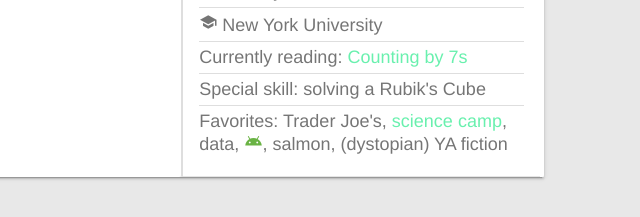
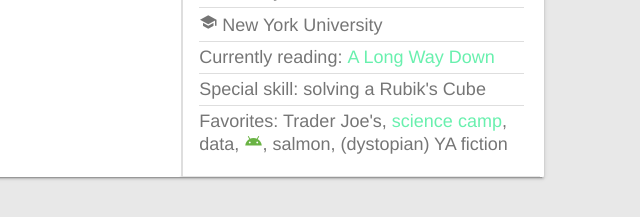
Before and after one commit to kimmykong/kimmykong.github.io, a plain HTML site: page index.html in a window 1280 px wide. Shown: the part 511-728 px from the top of the page, 640-1280 px from the left. Drawn offline with nearby package versions, Linux system fonts and the light colour scheme.

Commit message:
reading a new book

```diff
--- a/index.html
+++ b/index.html
@@ -75,7 +75,7 @@
                       New York University
                     </div>
                     <div class="aboutBar">
-                      Currently reading: <a href="https://www.goodreads.com/book/show/15937108-counting-by-7s">Counting by 7s</a>
+                      Currently reading: <a href="https://www.goodreads.com/book/show/10073.A_Long_Way_Down">A Long Way Down</a>
                     </div>
                     <div class="aboutBar">
                       Special skill: solving a Rubik's Cube
```
